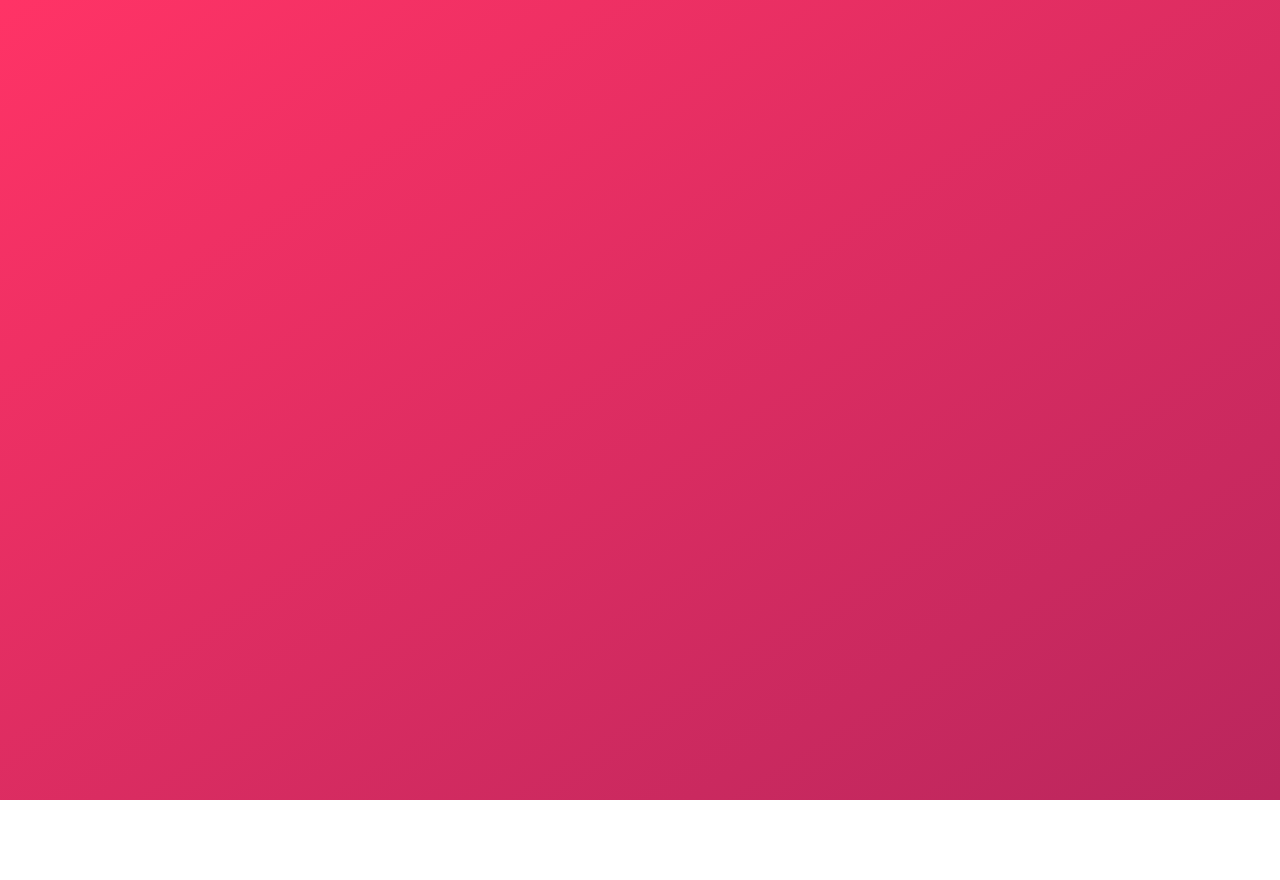
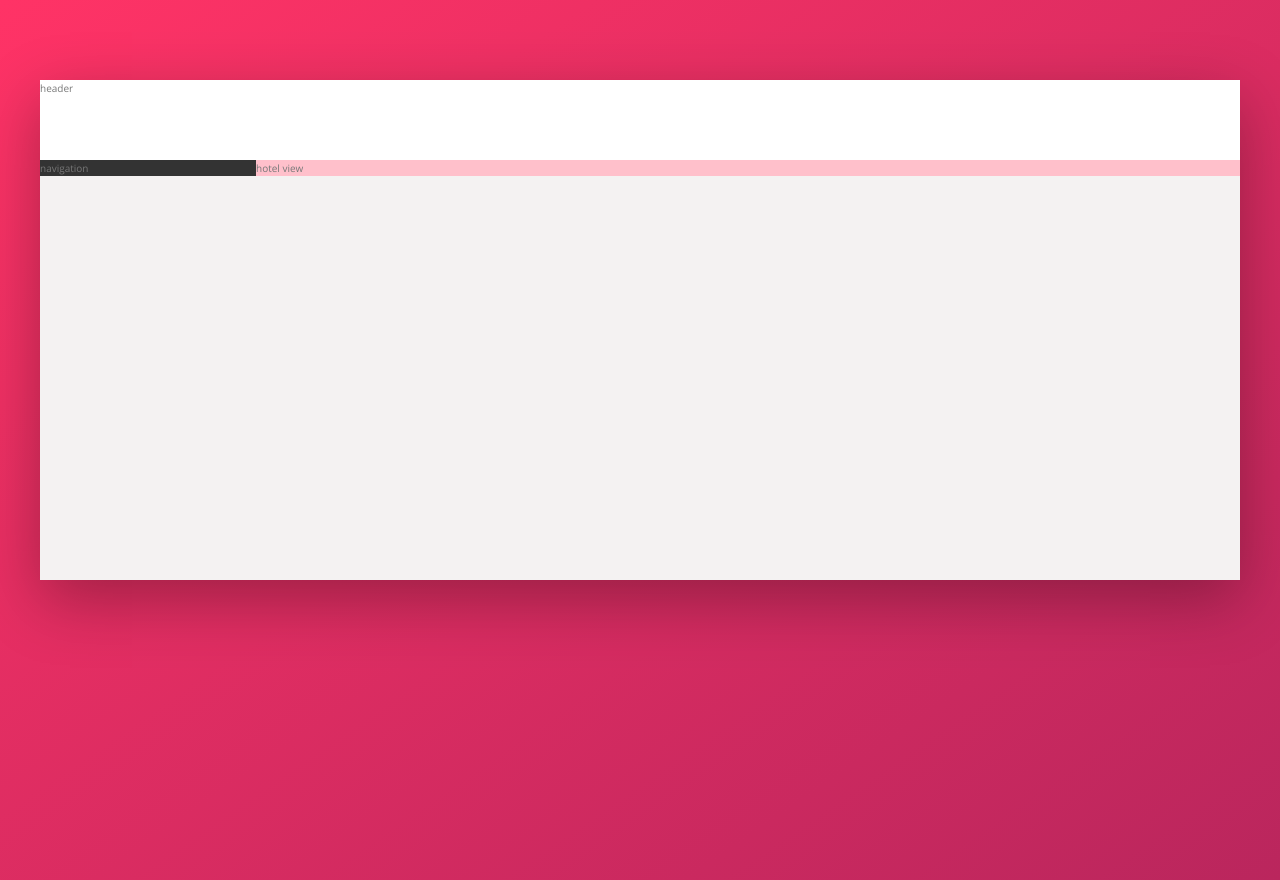
Before and after one commit to Naveen-S/trillo, a website: page index.html in a window 1280 px wide. Before the commit the page ends 800 px from the top, so only its background shows below. Drawn offline with nearby package versions, Linux system fonts and the light colour scheme.

Commit message:
Flex layout done!

```diff
--- a/index.html
+++ b/index.html
@@ -11,6 +11,18 @@
         <title>trillo &mdash; Your all-in-one booking app</title>
     </head>
     <body>
-
+        <div class="container">
+            <header class="header">
+                header
+            </header>
+            <div class="content">
+                <nav class="side-bar">
+                    navigation
+                </nav>
+                <main class="hotel-view">
+                    hotel view
+                </main>
+            </div>
+        </div>
     </body>
 </html>
--- a/sass/_base.scss
+++ b/sass/_base.scss
@@ -29,6 +29,8 @@ Grey dark 3: #999
     --color-grey-dark-1: #333;
     --color-grey-dark-2: #777;
     --color-grey-dark-3: #999;
+
+    --color-white: #fff;
 
     --shadow-dark: 0 2rem 6rem rgba(0,0,0,.3);
     --shadow-light: 0 2rem 5rem rgba(0,0,0,.06);
--- a/sass/_layout.scss
+++ b/sass/_layout.scss
@@ -0,0 +1,26 @@
+.container {
+    max-width: 120rem;
+    margin: 8rem auto;
+    background-color: var(--color-grey-light-2);
+    box-shadow: var(--shadow-dark);
+
+    min-height: 50rem;
+}
+.header {
+    background-color: var(--color-white);
+    height: 8rem;
+}
+
+.content {
+    display: flex;
+}
+
+.side-bar {
+    background-color: var(--color-grey-dark-1);
+    flex: 0 0 18%; // grow shrink basis
+}
+
+.hotel-view {
+    flex: 1;
+    background-color: pink;
+}
```
Also changed, not shown: css/style.css.
